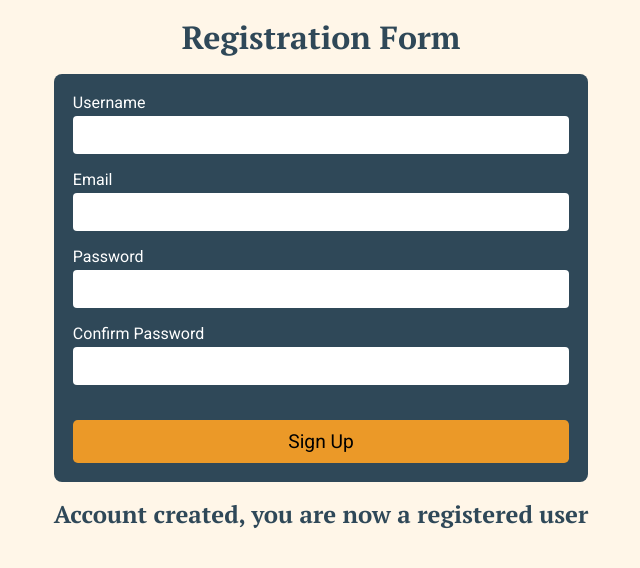
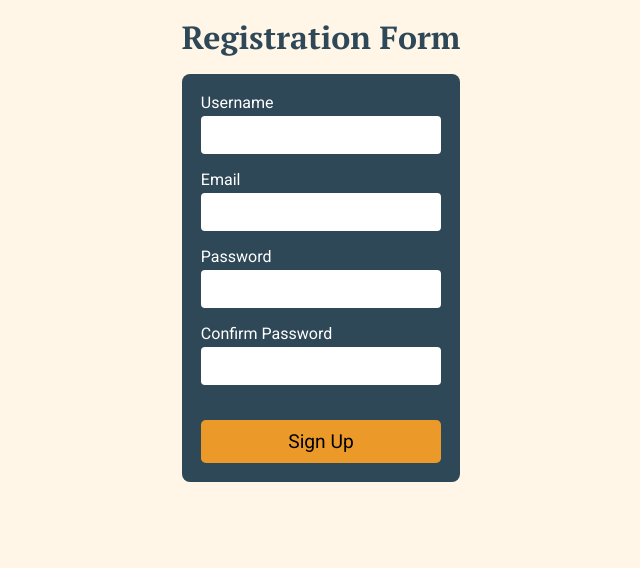
Before and after one commit to TBM85/demo-registration-form, a React (Create React App) app: page / in a window 1280 px wide. Shown: the top 568 px of the page, without its empty margins (319-959 px from the left). Built offline with nearby package versions, Linux system fonts and the light colour scheme.

Commit message:
When sign up successfully, the content page appear

```diff
--- a/src/App.js
+++ b/src/App.js
@@ -1,15 +1,25 @@
+import { useState } from "react";
+
 import "./App.scss";
 import Form from "components/Form/Form";
 import ContentPage from "components/ContentPage/ContentPage";
 
 function App() {
+  const [submitted, setSubmitted] = useState();
+  const submittedHandler = (isSubmitted) => {
+    setSubmitted(isSubmitted);
+  };
+
   return (
     <div className="App">
       <header className="header">
         <h1>Registration Form</h1>
       </header>
-      <Form />
-      <ContentPage />
+      {!submitted ? (
+        <Form onPassToApp={submittedHandler} />
+      ) : (
+        <ContentPage />
+      )}
     </div>
   );
 }
--- a/src/components/Form/Form.js
+++ b/src/components/Form/Form.js
@@ -1,10 +1,14 @@
-import React from "react";
+import React, { useEffect } from "react";
 import useForm from "hooks/useForm";
 
 import classes from "./Form.module.scss";
 
-const Form = () => {
-  const { values, changeValueHandler, submitHandler } = useForm();
+const Form = (props) => {
+  const { isSubmitted, values, changeValueHandler, submitHandler } = useForm();
+
+  useEffect(() => {
+    props.onPassToApp(isSubmitted);
+  })
 
   return (
     <form onSubmit={submitHandler} className={classes.Form}>
--- a/src/components/Form/Form.module.scss
+++ b/src/components/Form/Form.module.scss
@@ -6,6 +6,7 @@
   text-align: left;
   padding: 1.2em;
   margin: 1em auto;
+  max-width: 24em;
 
   .FormControl {
     display: flex;
--- a/src/hooks/useForm.js
+++ b/src/hooks/useForm.js
@@ -1,6 +1,7 @@
 import { useState } from "react";
 
 const useForm = () => {
+  const [isSubmitted, setIsSubmitted] = useState(false);
   const [values, setValues] = useState({
     username: "",
     email: "",
@@ -19,9 +20,11 @@ const useForm = () => {
 
   const submitHandler = (event) => {
     event.preventDefault();
+
+    setIsSubmitted(true);
   };
 
-  return { values, changeValueHandler, submitHandler };
+  return { isSubmitted, values, changeValueHandler, submitHandler };
 }
 
 export default useForm;
```
